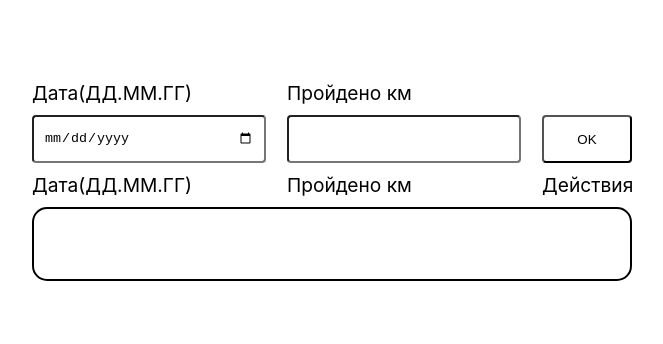
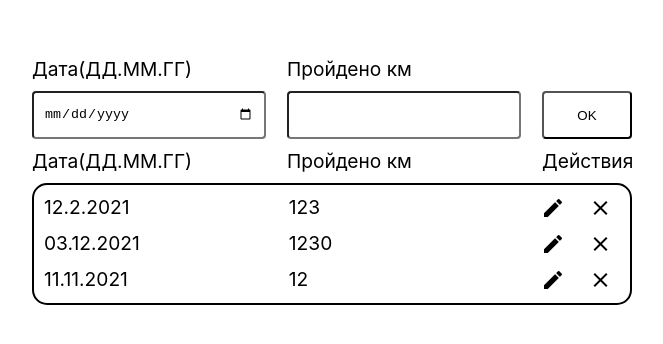
Before and after one commit to SemenovAndrei/ra-4.2, a React (Create React App) app: page / in a window 1280 px wide. Shown: the part 214-558 px from the top of the page, without its empty margins (308-971 px from the left). Built offline with nearby package versions, Linux system fonts and the light colour scheme.

Commit message:
add preload data

```diff
--- a/src/App.js
+++ b/src/App.js
@@ -1,10 +1,11 @@
 import './App.css'
 import TrainingDiary from './components/TrainingDiary/TrainingDiary'
+import data from './data'
 
 function App() {
   return (
     <div className="App">
-      <TrainingDiary />
+      <TrainingDiary data={data} />
     </div>
   )
 }
--- a/src/components/TrainingDiary/TrainingDiary.jsx
+++ b/src/components/TrainingDiary/TrainingDiary.jsx
@@ -10,7 +10,7 @@ function TrainingDiary(props) {
     name: '',
   })
 
-  const data = props.data
+  const [data, setData] = useState(props.data)
 
   const handleSubmit = (fieldDate, fieldLength) => {
     data.push({ id: nanoid(), date: fieldDate, length: fieldLength })
@@ -22,6 +22,10 @@ function TrainingDiary(props) {
 
   const handleChange = ({ target }) => {
     setForm({ ...form, [target.name]: target.value })
+  }
+
+  const handleDelete = (id) => {
+    setData((prev) => prev.filter((el) => el.id !== id))
   }
 
   return (
@@ -37,6 +41,7 @@ function TrainingDiary(props) {
             }
             return 1
           })}
+          onDelete={handleDelete}
         />
       </div>
     </div>
--- a/src/components/TrainingDiaryForm/TrainingDiaryForm.jsx
+++ b/src/components/TrainingDiaryForm/TrainingDiaryForm.jsx
@@ -36,7 +36,7 @@ function TrainingDiaryForm(props) {
       <label className="TrainingDiaryForm-labelDate" htmlFor="fieldLength">
         Пройдено км
         <input
-          type="text"
+          type="number"
           className="TrainingDiaryForm-fieldLength"
           id="fieldLength"
           name="fieldLength"
--- a/src/components/TrainingDiaryList/TrainingDiaryList.css
+++ b/src/components/TrainingDiaryList/TrainingDiaryList.css
@@ -14,7 +14,7 @@
 }
 
 .TrainingDiaryList-list {
-  min-height: 50px;
+  min-height: 30px;
   margin: 10px 0;
   padding: 10px;
   list-style-type: none;
--- a/src/components/TrainingDiaryList/TrainingDiaryList.jsx
+++ b/src/components/TrainingDiaryList/TrainingDiaryList.jsx
@@ -5,7 +5,9 @@ import './TrainingDiaryList.css'
 import TrainingDiaryListItem from '../TrainingDiaryListItem/TrainingDiaryListItem'
 
 function TrainingDiaryList(props) {
-  console.log(props.data)
+  const onDelete = (id) => {
+    props.onDelete(id)
+  }
   return (
     <div className="TrainingDiaryList">
       <div className="TrainingDiaryList-titles">
@@ -16,7 +18,7 @@ function TrainingDiaryList(props) {
       <ul className="TrainingDiaryList-list">
         {props.data.map((o) => (
           <li key={o.id} className="TrainingDiaryList-list-item">
-            <TrainingDiaryListItem item={o} />
+            <TrainingDiaryListItem item={o} onDelete={onDelete} />
           </li>
         ))}
       </ul>
--- a/src/components/TrainingDiaryListItem/TrainingDiaryListItem.jsx
+++ b/src/components/TrainingDiaryListItem/TrainingDiaryListItem.jsx
@@ -4,13 +4,21 @@ import PropTypes from 'prop-types'
 
 function TrainingDiaryListItem(props) {
   const date = props.item.date.split('-').reverse().join('.')
+
+  const onDelete = (event) => {
+    props.onDelete(event.target.dataset.id)
+  }
   return (
     <div className="TrainingDiaryListItem">
       <div className="TrainingDiaryList-data">{date}</div>
       <div className="TrainingDiaryList-length">{props.item.length}</div>
       <div className="TrainingDiaryList-controls">
         <button className="TrainingDiaryList-controls-edit material-icons">mode</button>
-        <button className="TrainingDiaryList-controls-delete material-icons">
+        <button
+          data-id={props.item.id}
+          className="TrainingDiaryList-controls-delete material-icons"
+          onClick={onDelete}
+        >
           clear
         </button>
       </div>
--- /dev/null
+++ b/src/data.js
@@ -0,0 +1,21 @@
+import { nanoid } from 'nanoid'
+
+export const data = [
+  {
+    id: nanoid(),
+    date: '2021-2-12',
+    length: 123,
+  },
+  {
+    id: nanoid(),
+    date: '2021-12-03',
+    length: 1230,
+  },
+  {
+    id: nanoid(),
+    date: '2021-11-11',
+    length: 12,
+  },
+]
+
+export default data
```
Also changed, not shown: x__package.json (deleted, +0 -33 lines).
